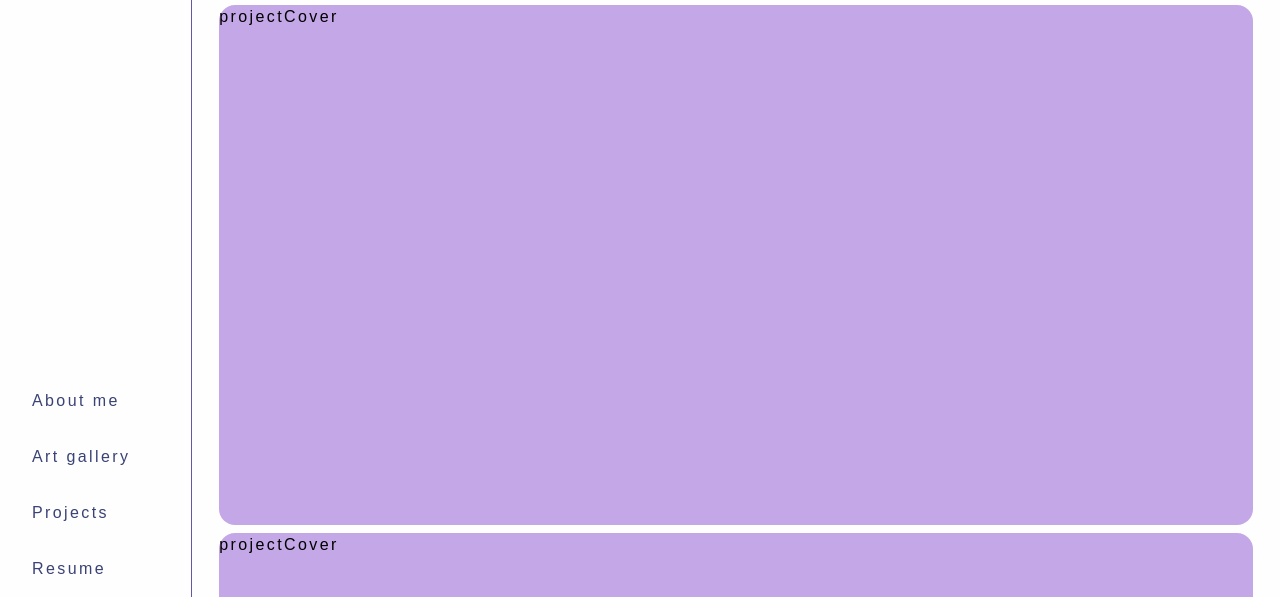
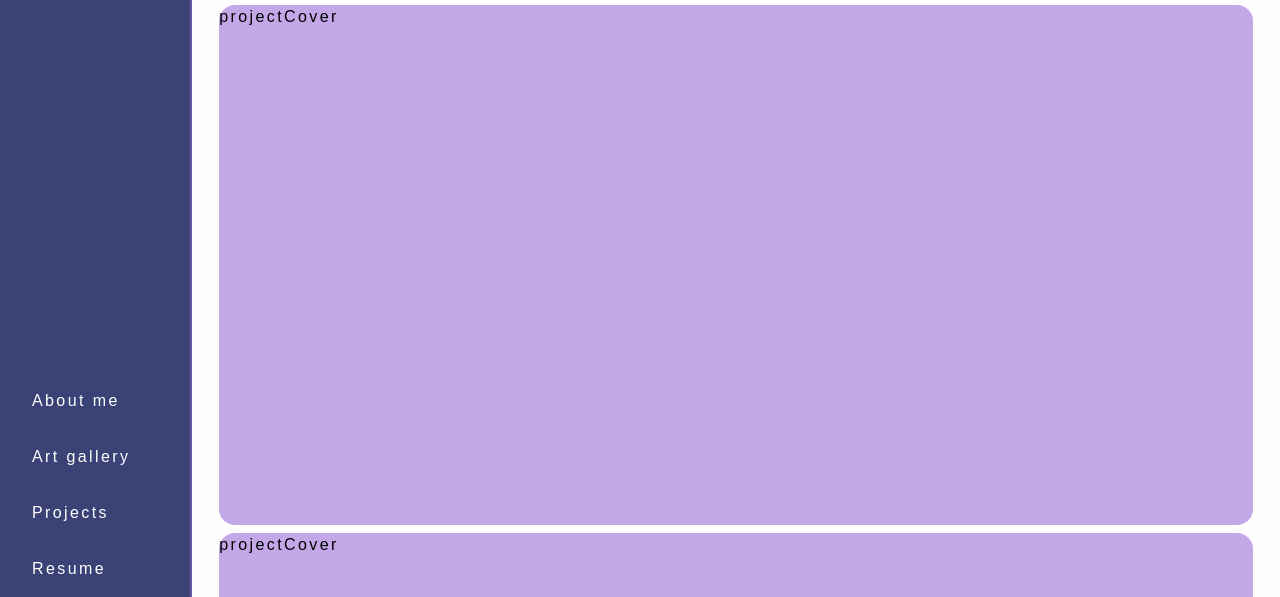
Before and after one commit to romi-gomez/personal-website, a Gatsby site: page /projects in a window 1280 px wide. Shown: the part 203-800 px from the top of the page. Built offline with nearby package versions, Linux system fonts and the light colour scheme; Gatsby itself is replaced by a stand-in of ours; a web font is replaced by a local one.

Commit message:
style(navbar): change navbar color scheme
Updated the navbar color scheme to improve the overall design and user experience.

```diff
--- a/src/components/templates/Navbar/Navbar.jsx
+++ b/src/components/templates/Navbar/Navbar.jsx
@@ -15,13 +15,13 @@ const underlineAnimation = keyframes`
 const NavContainer = styled.nav`
   height: 100%;
   width: ${(props) => (props.$expanded ? '12rem' : '4rem')};
-  background-color: ${(props) => props.theme.colors.white};
+  background-color: ${(props) => props.theme.colors.primary};
   transition: width 0.3s ease-in-out;
   z-index: 100;
   display: flex;
   flex-direction: column;
   align-items: center;
-  border-right: 1px solid ${(props) => props.theme.colors.primaryLight};
+  border-right: 2px solid ${(props) => props.theme.colors.primaryLight};
   position: fixed; /* Make the navbar fixed */
   top: 0;
   left: 0;
@@ -36,7 +36,7 @@ const LinksContainer = styled.div`
   margin-top: auto; /* Push the links to the bottom */
 
   a {
-    color: ${(props) => props.theme.colors.primary};
+    color: ${(props) => props.theme.colors.white};
     text-decoration: none;
     margin: 1rem 0;
     transition: all 0.3s ease-in-out;
@@ -62,7 +62,7 @@ const LinksContainer = styled.div`
       left: 0%;
       width: 0;
       height: 2px;
-      background-color: ${(props) => props.theme.colors.primary};
+      background-color: ${(props) => props.theme.colors.white};
       transition: all 0.3s ease-in-out;
     }
 
```
